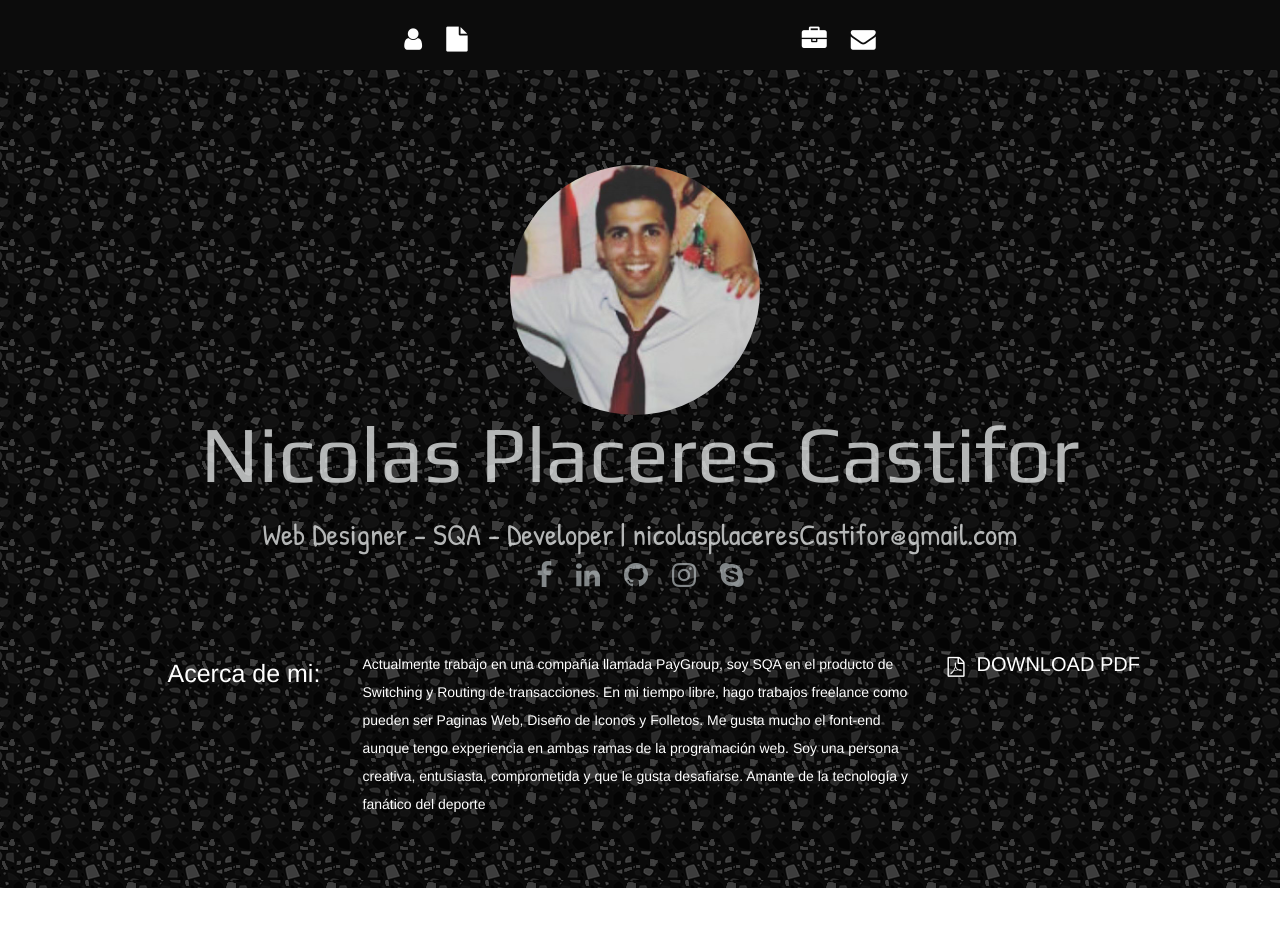
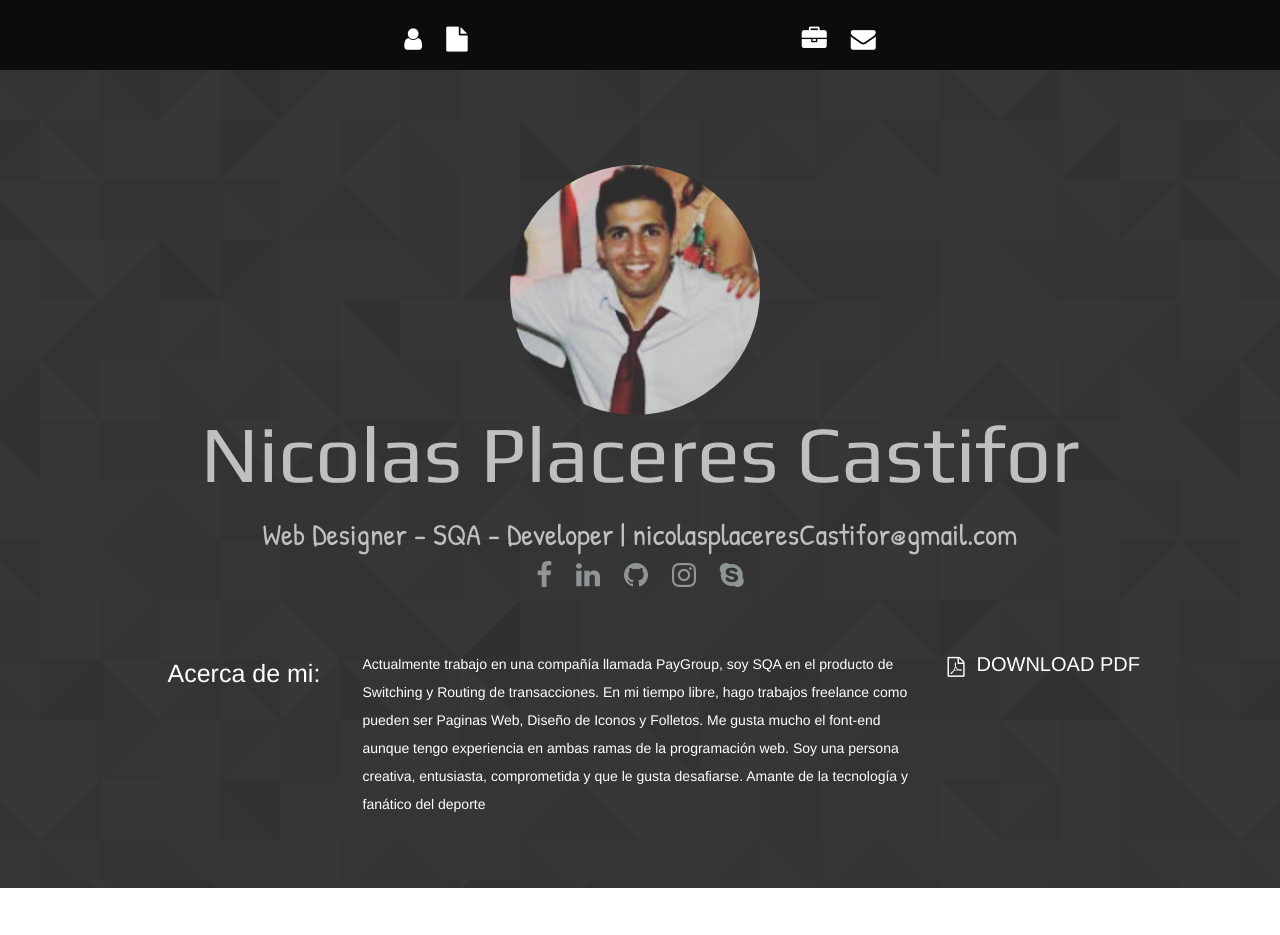
Before and after one commit to Nico231994/Nico231994.github.io, a plain HTML site: page index.html in a window 1280 px wide. Shown: the top 935 px of the page. Drawn offline with nearby package versions, Linux system fonts and the light colour scheme; a script that the page names is missing.

Commit message:
Commit Ultimo.

```diff
--- a/css/main.css
+++ b/css/main.css
@@ -215,7 +215,7 @@ hr {
 
 #intro {
   /*background: #2c3e50; */
-  background: url(../pictures/dark-grey-terrazzo.png) repeat center top;
+  background: url(../pictures/footer_lodyas.png) repeat center top;
   padding-top: 60px;
   padding-bottom: 60px;
   color: white;
@@ -398,7 +398,7 @@ li.menu-item i:hover {
 
 @media only screen and (min-width: 768px) {
   #particles-js {
-    background: url(../pictures/dark-grey-terrazzo.png) repeat center top;
+    background: url(../pictures/footer_lodyas.png) repeat center top;
     background-attachment: fixed;
   }
   #skillswrap {
```
Also changed, not shown: pictures/footer_lodyas.png (added).
